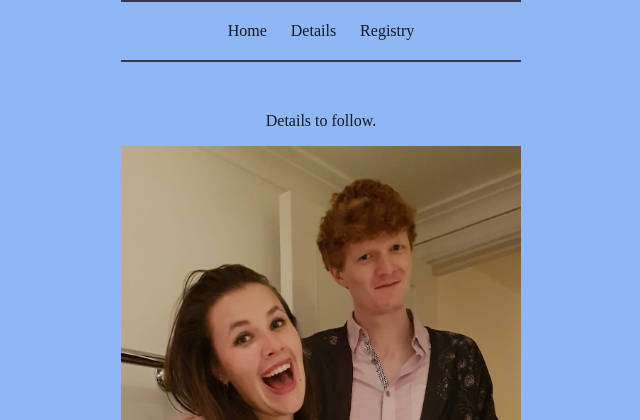
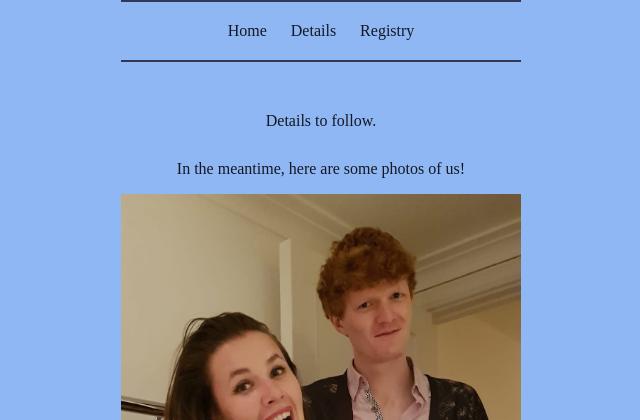
Before and after one commit to lwilts/fluke2022, a Flask app: page /details/ in a window 1280 px wide. Shown: the part 177-597 px from the top of the page, without its empty margins (319-959 px from the left). Run offline with Flask 2, Linux system fonts and the light colour scheme; some web fonts are replaced.

Commit message:
Photo intro

```diff
--- a/templates/details.html
+++ b/templates/details.html
@@ -28,6 +28,9 @@
     <p style="margin-top: 50px">
       Details to follow.
     </p>
+    <p style="margin-top: 30px">
+      In the meantime, here are some photos of us!
+    </p>
     <img src="/static/images/21.26.41-4.jpeg" alt="more photos">
     <img src="/static/images/21.26.42.jpeg" alt="more photos">
     <img src="/static/images/21.26.43-3.jpeg" alt="more photos">
```
